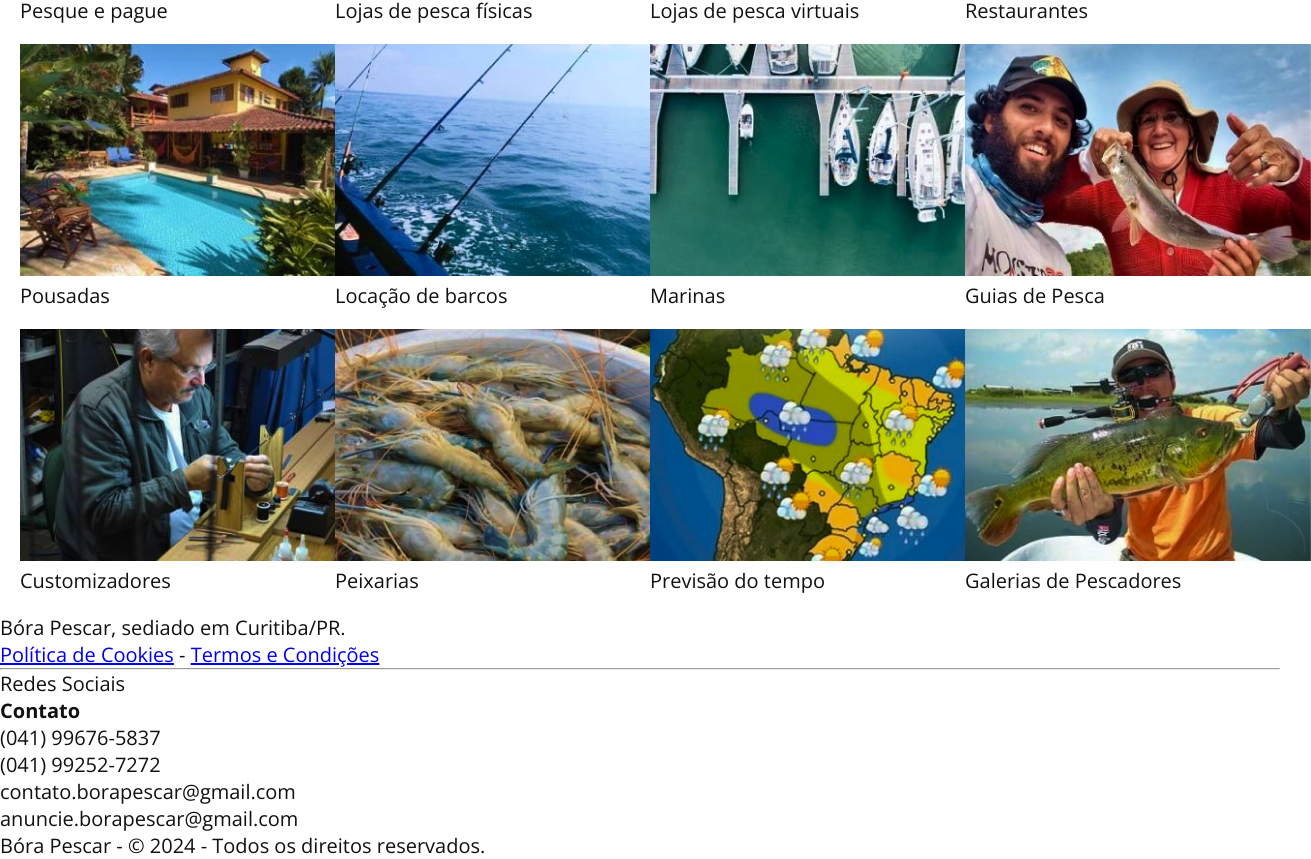
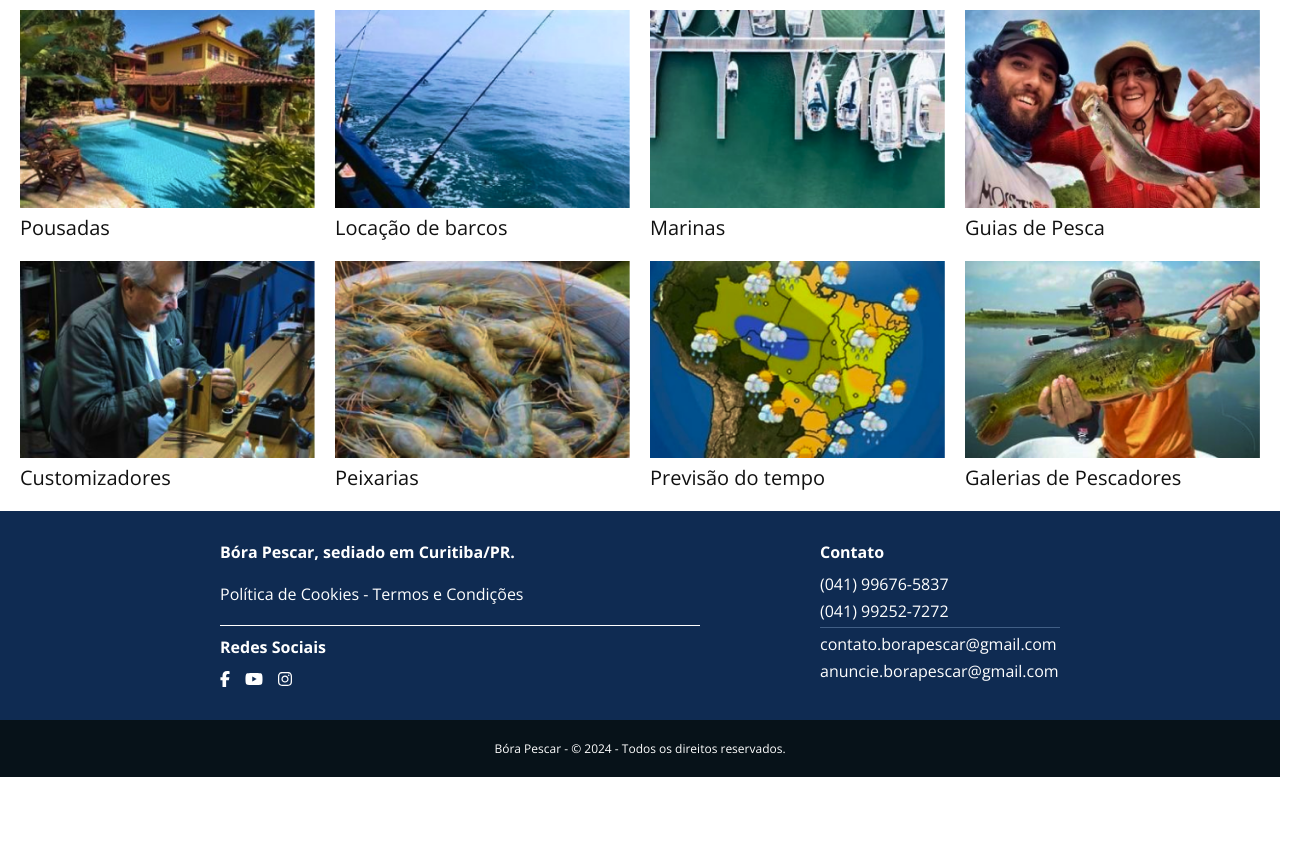
Before and after one commit to marianakaori/bora-pescar-redesign, a React (Vite) app: page / in a window 1280 px wide. Shown: the part 477-1336 px from the top of the page, 1311 px wide, since content can reach past the window. After the commit the page ends 1254 px from the top, so only its background shows below. Built offline with nearby package versions, Linux system fonts and the light colour scheme.

Commit message:
Estilização do footer

```diff
--- a/package.json
+++ b/package.json
@@ -10,6 +10,11 @@
     "preview": "vite preview"
   },
   "dependencies": {
+    "@fortawesome/fontawesome-svg-core": "^6.7.0",
+    "@fortawesome/free-brands-svg-icons": "^6.7.0",
+    "@fortawesome/free-regular-svg-icons": "^6.7.0",
+    "@fortawesome/free-solid-svg-icons": "^6.7.0",
+    "@fortawesome/react-fontawesome": "^0.2.2",
     "prop-types": "^15.8.1",
     "react": "^18.3.1",
     "react-dom": "^18.3.1",
--- a/src/components/CardCategoria/cardCategoria.css
+++ b/src/components/CardCategoria/cardCategoria.css
@@ -0,0 +1,4 @@
+.card-categoria-image {
+    width: 100%;
+    height: auto;
+}
--- a/src/components/Footer/footer.css
+++ b/src/components/Footer/footer.css
@@ -0,0 +1,63 @@
+footer {
+    background-color: var(--secondary-color);
+    color: var(--color-white);
+    font-size: var(--font-size-xs);
+}
+
+.footer-content {
+    display: flex;
+    justify-content: space-around;
+    justify-self: center;
+    align-items: flex-start;
+    padding-bottom: 30px;
+    padding-top: 20px;
+    width: 75%;
+}
+
+.footer-info {
+    width: 50%;
+}
+
+.footer-info p {
+    margin: 20px 0;
+}
+
+.footer-info h4 {
+    margin: 10px 0;
+}
+
+.footer-info hr {
+    height: 1px;
+    border: 0px;
+    background-color: var(--color-white);
+}
+
+.footer-info .social-icons a {
+    margin-right: 15px;
+    color: var(--color-white);
+    text-decoration: none;
+}
+
+.footer-contact {
+    width: 25%;
+}
+.footer-contact h4 {
+    margin: 10px 0;
+}
+
+.footer-contact p {
+    margin: 5px 0;
+}
+
+.footer-contact hr {
+    height: 1px;
+    border: 0px;
+    background-color: #93b3db61;
+}
+
+.footer-bottom {
+    background-color: var(--dark-color);
+    padding: 20px 0px;
+    font-size: var(--font-size-xxs);
+    text-align: center;
+}
--- a/src/components/Footer/footer.jsx
+++ b/src/components/Footer/footer.jsx
@@ -1,3 +1,5 @@
+import { FontAwesomeIcon } from '@fortawesome/react-fontawesome'
+import { faFacebookF, faYoutube, faInstagram } from '@fortawesome/free-brands-svg-icons'
 import './footer.css'
 
 
@@ -6,22 +8,21 @@ const Footer = () => {
         <footer>
             <div className="footer-content">
                 <div className="footer-info">
-                    <p>Bóra Pescar, sediado em Curitiba/PR.</p>
-                    <p>
-                        <a href="#">Política de Cookies</a> - <a href="#">Termos e Condições</a>
-                    </p>
+                    <h4>Bóra Pescar, sediado em Curitiba/PR.</h4>
+                    <p>Política de Cookies - Termos e Condições</p>
                     <hr />
-                    <p>Redes Sociais</p>
+                    <h4>Redes Sociais</h4>
                     <div className="social-icons">
-                        <a href="#"><i className="fab fa-facebook"></i></a>
-                        <a href="#"><i className="fab fa-youtube"></i></a>
-                        <a href="#"><i className="fab fa-instagram"></i></a>
+                        <a href="#"><FontAwesomeIcon icon={faFacebookF} /></a>
+                        <a href="#"><FontAwesomeIcon icon={faYoutube} /></a>
+                        <a href="#"><FontAwesomeIcon icon={faInstagram} /></a>
                     </div>
                 </div>
                 <div className="footer-contact">
                     <h4>Contato</h4>
                     <p>(041) 99676-5837</p>
                     <p>(041) 99252-7272</p>
+                    <hr />
                     <p>contato.borapescar@gmail.com</p>
                     <p>anuncie.borapescar@gmail.com</p>
                 </div>
--- a/src/index.css
+++ b/src/index.css
@@ -1,7 +1,9 @@
 :root {
   /* Cores */
   --primary-color: #2257A1;
-  --secondary-color: #F69F5E;
+  --secondary-color: #0F2B52;
+  --tertiary-color: #F69F5E;
+  --dark-color: #071219;
   --background-color: var(--color-white);
   --transparent-primary-color: #2257a1c2;
   --text-color: #111111;
@@ -10,6 +12,7 @@
   /* Fontes */
   --font-family: 'Open Sans', sans-serif;
 
+  --font-size-xxs: 0.75rem;  /* 12px */
   --font-size-xs: 1rem;      /* 16px */
   --font-size-s: 1.25rem;    /* 20px */
   --font-size-m: 1.5rem;     /* 24px */
@@ -28,6 +31,7 @@
 }
 
 [font-size="medium"] {
+  --font-size-xxs: 1rem;     /* 16px */
   --font-size-xs: 1.25rem;   /* 20px */
   --font-size-s: 1.5rem;     /* 24px */
   --font-size-m: 1.75rem;    /* 28px */
@@ -36,6 +40,7 @@
 }
 
 [font-size="large"] {
+  --font-size-xxs: 1.25rem;  /* 20px */
   --font-size-xs: 1.5rem;    /* 24px */
   --font-size-s: 1.75rem;    /* 28px */
   --font-size-m: 2rem;       /* 32px */
```
Also changed, not shown: 1 other file (tests, documents, lock files or other folders).
